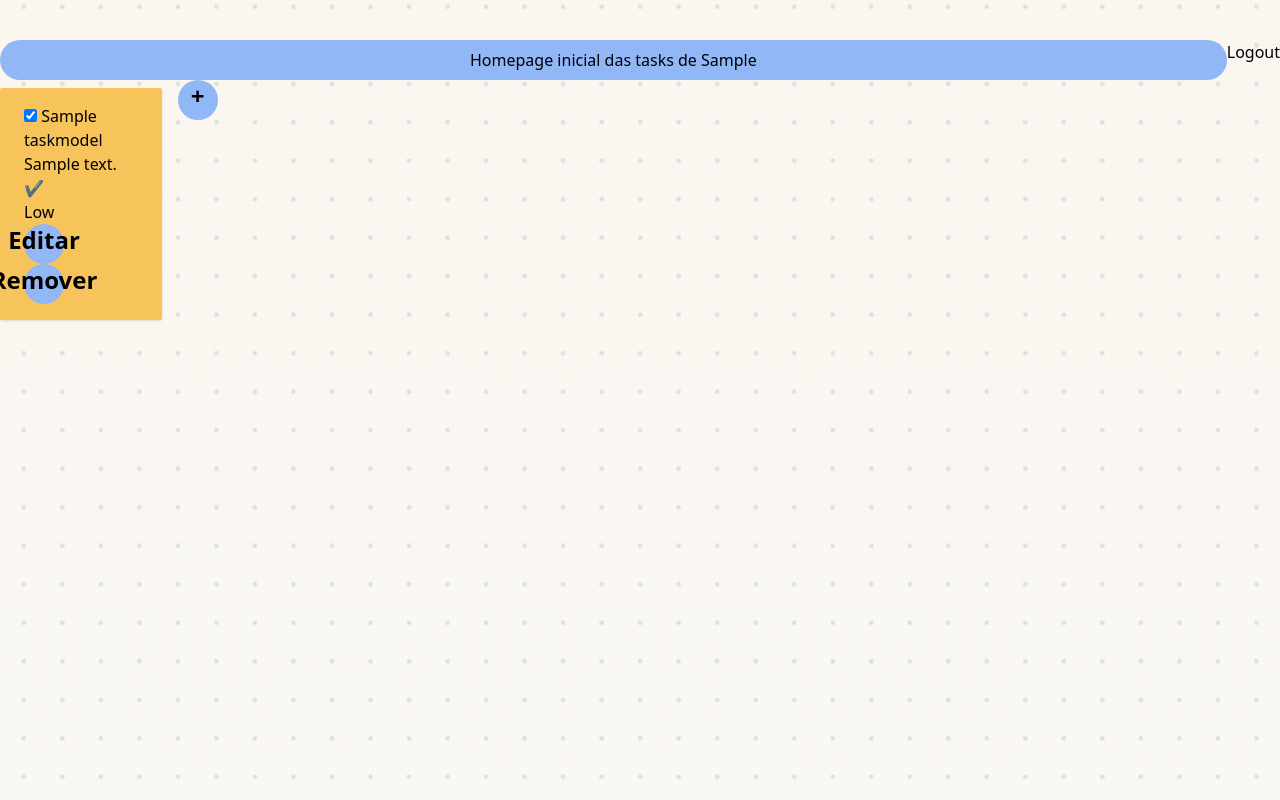
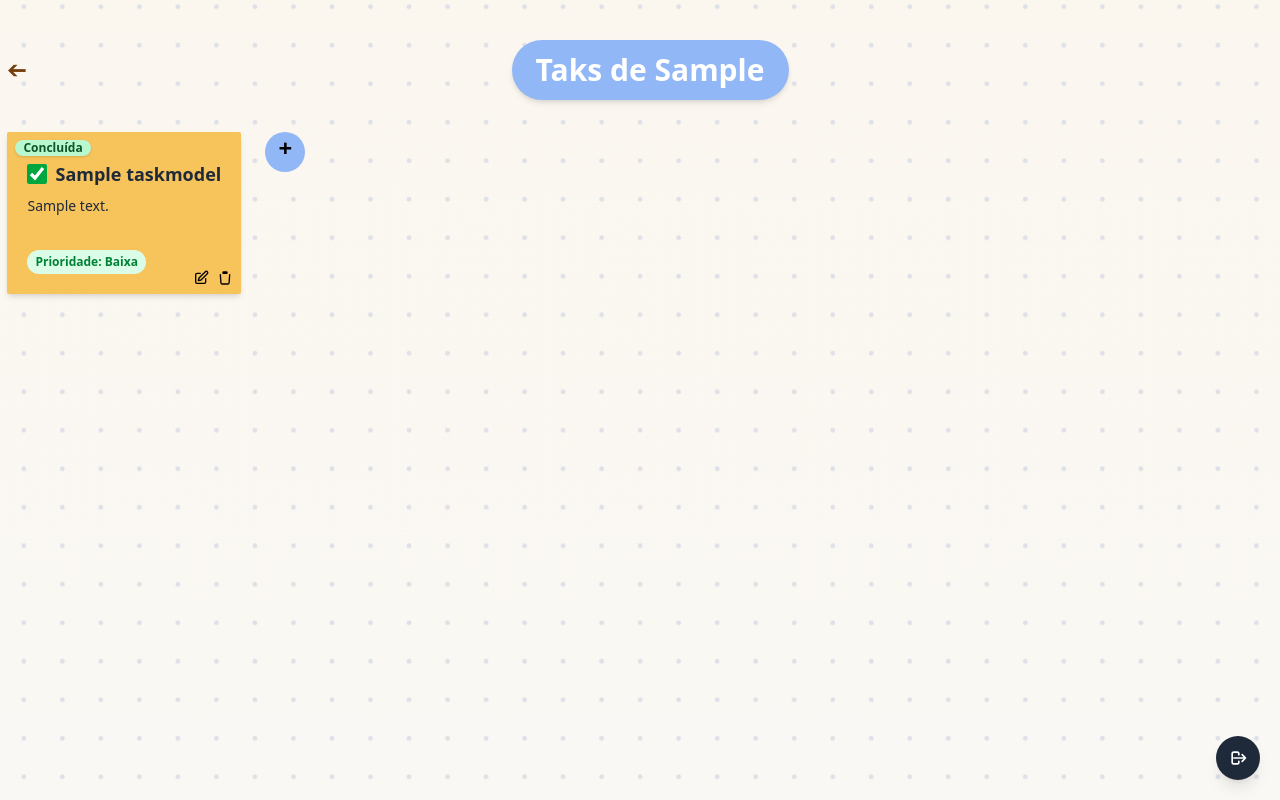
Before and after one commit to Jamyle-Elen/DayTask, a Django app: page /tasks/ in a window 1280 px wide. Run offline with Django 5.2, Linux system fonts and the light colour scheme; a user stored in the database is signed in; tables that the repository leaves empty hold one stand-in row (values such as "Sample post").

Commit message:
feat: estilização das paginas

```diff
--- a/daytask/views.py
+++ b/daytask/views.py
@@ -3,4 +3,4 @@ from django.http import HttpResponse
 
 # Create your views here.
 def home(request):
-    return HttpResponse("home")
+    return render(request, "home/home.html")
--- a/tasks/views.py
+++ b/tasks/views.py
@@ -28,7 +28,7 @@ class TasksHomeView(LoginRequiredMixin ,ListView):
 
     def get_queryset(self):
         # Filtra as tarefas do usuário logado
-        return TaskModel.objects.filter(user=self.request.user)
+        return TaskModel.objects.filter(user=self.request.user).order_by('-createAt')
 
     def get_context_data(self, **kwargs):
         context = super().get_context_data(**kwargs)
--- a/template/tasks/home.html
+++ b/template/tasks/home.html
@@ -3,44 +3,91 @@
 {% block content %}
 <section class="flex justify-center w-full py-10">
     <div class="max-w-7xl">
-        <h1 class="font-medium text-center bg-[#92B7F6] min-w-content py-2 rounded-full">Homepage inicial das tasks de {{name}}</h1>
-        <div class="grid grid-cols-7 gap-4">
+        <div class="flex justify-between">
+            <a href="{% url 'home' %}"><span class="text-2xl text-yellow-900 inline-block rotate-180 mt-4">➔</span></a>
+            <h1
+                class="text-3xl font-bold text-white min-w-content text-center bg-[#92B7F6] shadow-md px-6 py-3 rounded-full mb-8">
+                Taks de {{name}}
+            </h1>
+            <span></span>
+        </div>
 
+        <div class="grid grid-cols-1 sm:grid-cols-2 md:grid-cols-5 lg:grid-cols-5 gap-6">
             {% for task in tasks %}
-            <div class="bg-[#92B7F6] my-2 py-4 px-6 rounded-xs shadow
-            {% if task.completed %}bg-[#F7C35B]{% endif %}
-            ">
-                {% url "tasks:mark_completed" task.id as mark_url %}
-                <input
-                type="checkbox"
-                {% if task.completed %}checked{% endif %}
-                onclick='window.location.href="{{ mark_url }}"'
-                />
+            <div class="rounded-xs shadow-md transition-transform duration-300 transform hover:scale-105 p-5 text-gray-800 relative
+  {% if task.completed %}
+    bg-[#F7C35B]
+  {% else %}
+    bg-[#92B7F6]
+  {% endif %}
+">
+                {% if task.completed %}
+                <p
+                    class="absolute top-2 left-2 min-w-max text-xs font-semibold text-green-900 bg-green-200 px-2 rounded-full shadow-sm">
+                    Concluída
+                </p>
+                {% endif %}
 
-                <label for="">{{task.name}}</label>
-                <p class="trucate line-clamp-2" name="" id="">{{task.description}}</p>
-                {% if task.completed %}
-                <p>✔</p>
+                <div class="flex items-center gap-2 my-2">
+                    {% url "tasks:mark_completed" task.id as mark_url %}
+                    <input type="checkbox" {% if task.completed %}checked{% endif %}
+                        onclick='window.location.href="{{ mark_url }}"' class="w-5 h-5 accent-green-600" />
+                    <label class="text-lg font-semibold">{{task.name}}</label>
+                </div>
+
+                <p class="text-sm line-clamp-2 mb-8">{{task.description}}</p>
+
+                {% if task.priority == 'Low' %}
+                <span
+                    class="inline-block text-xs font-semibold text-green-700 bg-green-100 rounded-full px-2 py-1">Prioridade:
+                    Baixa</span>
+                {% elif task.priority == 'Medium' %}
+                <span
+                    class="inline-block text-xs font-semibold text-yellow-800 bg-yellow-100 rounded-full px-2 py-1">Prioridade:
+                    Média</span>
+                {% elif task.priority == 'High' %}
+                <span
+                    class="inline-block text-xs font-semibold text-red-700 bg-red-100 rounded-full px-2 py-1">Prioridade:
+                    Alta</span>
                 {% endif %}
-                <p>{{task.priority}}</p>
-                <a class="bg-[#92B7F6] font-bold text-2xl w-10 h-10 rounded-full flex text-center justify-center hover:bg-[#C9DDFF]" href="{% url 'tasks:edit' task.id %}">Editar</a>
-                <a class="bg-[#92B7F6] font-bold text-2xl w-10 h-10 rounded-full flex text-center justify-center hover:bg-[#C9DDFF]" href="{% url 'tasks:remove' task.id %}">Remover</a>
+
+
+                <div class="absolute bottom-2 right-2 flex gap-2">
+                    <a href="{% url 'tasks:edit' task.id %}" class="hover:scale-110 transition" title="Editar">
+                        <svg xmlns="http://www.w3.org/2000/svg" class="w-4 h-4 text-black hover:text-gray-700"
+                            fill="none" viewBox="0 0 24 24" stroke="currentColor">
+                            <path stroke-linecap="round" stroke-linejoin="round" stroke-width="2"
+                                d="M11 5H6a2 2 0 00-2 2v11a2 2 0 002 2h11a2 2 0 002-2v-5M18.5 2.5a2.121 2.121 0 113 3L12 15l-4 1 1-4 9.5-9.5z" />
+                        </svg>
+                    </a>
+
+                    <a href="{% url 'tasks:remove' task.id %}" class="hover:scale-110 transition" title="Remover">
+                        <svg xmlns="http://www.w3.org/2000/svg" class="w-4 h-4 text-black hover:text-gray-700"
+                            fill="none" viewBox="0 0 24 24" stroke="currentColor">
+                            <path stroke-linecap="round" stroke-linejoin="round" stroke-width="2"
+                                d="M19 7l-.867 12.142A2 2 0 0116.138 21H7.862a2 2 0 01-1.995-1.858L5 7m5-4h4m-4 0a1 1 0 00-1 1v1h6V4a1 1 0 00-1-1m-4 0h4" />
+                        </svg>
+                    </a>
+                </div>
             </div>
+
             {% endfor %}
 
-            <!-- <div class="bg-[#92B7F6] my-2 py-4 px-6 rounded-xs shadow">
-                <label for="Name">Title example</label>
-                <p class="trucate line-clamp-2">Description example Lorem ipsum dolor sit amet consectetur adipisicing elit. Ullam minima porro dolor cupiditate nobis perferendis animi explicabo? Ipsum, fugit eaque.</p>
-                <p>IN PROGRESS</p>
-                <p>MEDIUM</p>
-            </div> -->
-
-            <a class="bg-[#92B7F6] font-bold text-2xl w-10 h-10 rounded-full flex text-center justify-center hover:bg-[#C9DDFF]" href="{% url 'tasks:add' %}">+</a>
+            <a class="bg-[#92B7F6] font-bold text-2xl w-10 h-10 rounded-full flex text-center justify-center hover:bg-[#C9DDFF]"
+                href="{% url 'tasks:add' %}">+</a>
         </div>
     </div>
-    <form method="post" action="{% url 'logout' %}">
-  {% csrf_token %}
-  <button type="submit">Logout</button>
-</form>
+    <form method="post" action="{% url 'logout' %}" class="fixed bottom-5 right-5 z-50">
+        {% csrf_token %}
+        <button type="submit" title="Logout"
+            class="bg-gray-800 hover:bg-gray-600 text-white p-3 rounded-full shadow-lg transition">
+            <svg xmlns="http://www.w3.org/2000/svg" class="h-5 w-5" fill="None" viewBox="0 0 24 24"
+                stroke="currentColor">
+                <path stroke-linecap="round" stroke-linejoin="round" stroke-width="2"
+                    d="M17 16l4-4m0 0l-4-4m4 4H7m6 4v1a2 2 0 01-2 2H7a2 2 0 01-2-2V7a2 2 0 012-2h4a2 2 0 012 2v1" />
+            </svg>
+        </button>
+    </form>
+
 </section>
 {% endblock %}
```
Also changed, not shown: tasks/forms.py (+13 -0 lines), template/home/home.html (added, +35 -0 lines), template/registration/login.html (+3 -6 lines), template/tasks/add_tasks.html (+24 -6 lines), template/tasks/edit_tasks.html (+26 -7 lines), template/registration/register.html (added).
